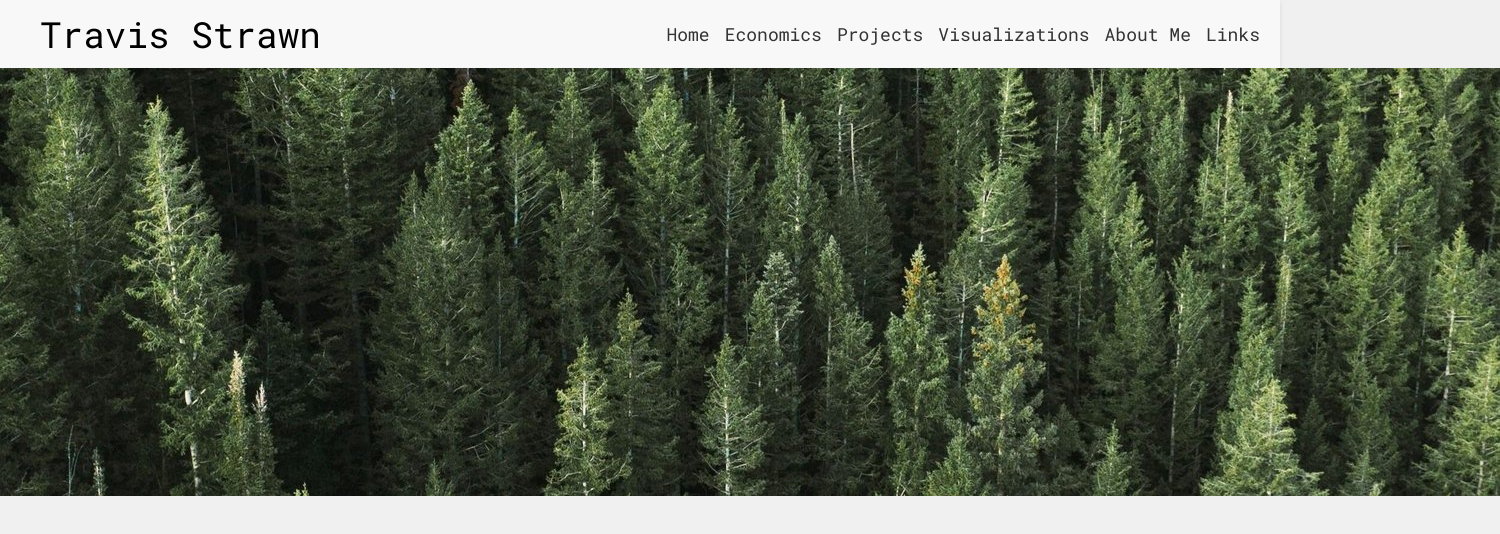
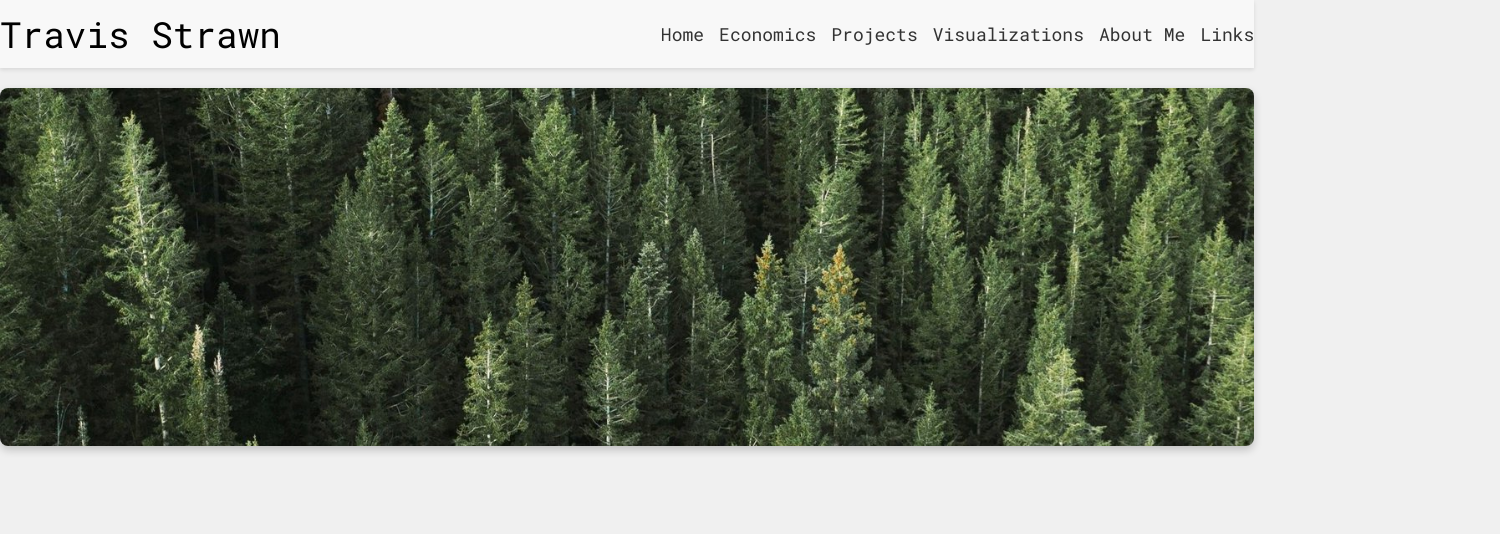
Before and after one commit to vipassanaecon/vipassanaecon.github.io, a plain HTML site: page index.html in a window 1280 px wide. Shown: the whole page, 1500 px wide, since content can reach past the window. Drawn offline with Linux system fonts and the light colour scheme.

```diff
--- a/styles.css
+++ b/styles.css
@@ -11,15 +11,14 @@
     justify-content: space-between;
     align-items: center;
     background-color: #f8f8f8;
-    padding: 10px 20px;
-    padding-left: 40px; /* Adjust this value to move the header to the right */
+    padding: 10px 0%;
+    /* padding-left: 40px; */ /* Adjust this value to move the header to the right */
     box-shadow: 0 2px 4px rgba(0, 0, 0, 0.1);
+    width: 98%; /* Header takes up the full width of the viewport */
 }
 
 .brand {
     font-size: 36px;
-    /*font-weight: bold;*/
-    /*margin-right: 20px;  Optional: Adds some space between the brand and nav links */
 }
 
 .nav-links {
@@ -38,3 +37,11 @@
 .nav-links a:hover {
     color: #007BFF;
 }
+
+img {
+    width: 98%;
+    height: auto;
+    border-radius: 8px;
+    box-shadow: 0 4px 8px rgba(0, 0, 0, 0.2);
+    margin: 20px 0;
+}
```
